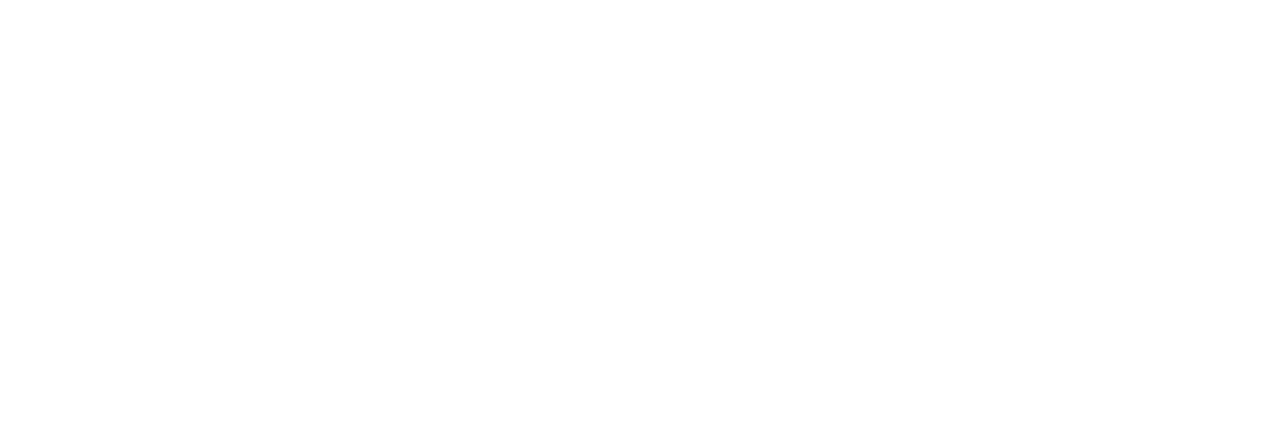
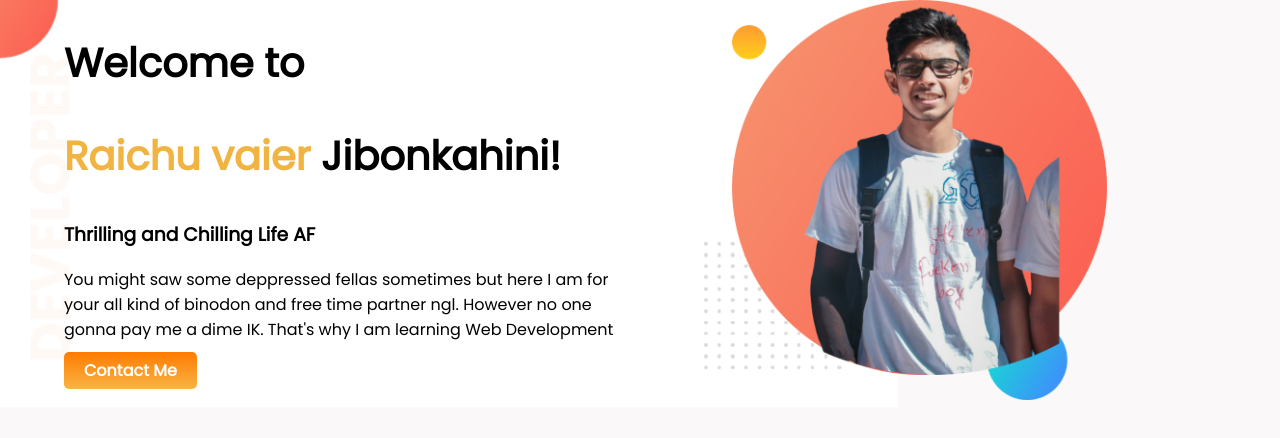
Before and after one commit to Raiyaann/developer-portfolio, a plain HTML site: page index.html in a window 1280 px wide. Drawn offline with Linux system fonts and the light colour scheme.

Commit message:
first secton

```diff
--- a/index.html
+++ b/index.html
@@ -1,13 +1,32 @@
 <!DOCTYPE html>
 <html lang="en">
+
 <head>
     <meta charset="UTF-8">
     <meta http-equiv="X-UA-Compatible" content="IE=edge">
     <meta name="viewport" content="width=device-width, initial-scale=1.0">
     <title>Raiyan's Portfolio</title>
+    <link rel="preconnect" href="https://fonts.googleapis.com">
+    <link rel="preconnect" href="https://fonts.gstatic.com" crossorigin>
+    <link href="https://fonts.googleapis.com/css2?family=Poppins&display=swap" rel="stylesheet">
     <link rel="stylesheet" href="style.css">
 </head>
+
 <body>
+    <section class="top-banner">
+        <div class="half-width">
+            <h1>Welcome to</h1>
+            <h1> <span class="orange">Raichu vaier</span> Jibonkahini!</h1>
+            <h3>Thrilling and Chilling Life AF</h3>
+            <p>You might saw some deppressed fellas sometimes but here I am for your all kind of binodon and free time
+                partner ngl. However no one gonna pay me a dime IK. That's why I am learning Web Development
+            </p>
+            <a class="link-button" target="_blank" href="https://www.facebook.com/safwan.ryaan/">Contact Me</a>
+        </div>
+        <div class="half-width">
+            <img src="/images/raichu-bg.png" alt="raichu">
+        </div>
+    </section>
+</body>
 
-</body>
 </html>
--- a/style.css
+++ b/style.css
@@ -0,0 +1,34 @@
+body{
+    font-family: 'Poppins', sans-serif;
+    background-color: rgb(250, 248, 248);
+    margin: 0;
+
+}
+h1{
+    font-size: 40px;
+}
+.orange{
+    color: rgb(241, 179, 65);
+}
+section{
+    display: flex;
+}
+.half-width{
+    width: 50%;
+    padding-left: 5%;
+}
+.half-width img{
+    width:70%
+}
+.link-button{
+    text-decoration: none;
+    background-image: linear-gradient(rgb(255, 123, 0), rgb(248, 180, 69));
+    color: white;
+    font-weight: 700;
+    padding: 7px 20px;
+    border-radius: 5px;
+}
+.top-banner{
+    background-image: url(/images/top-banner.png);
+    background-repeat: no-repeat;
+}
```
Also changed, not shown: images/IMG-20210223-WA0016-removebg-preview.png (added), images/IMG_20200913_123304_932-removebg-preview.png (added), images/IMG_20210223_143741-removebg-preview.png (added), images/IMG_20210407_232003-removebg-preview.png (added), images/dream-bg.png (added), images/e607f7b5c992c2c0d48abc27c80fac49.0-removebg-preview.png (added), images/exp-bg.png (added), images/jhankar.png (added), images/jhankar2.png (added), images/my-bg-cut.png (added), images/my-bg-org.png (added), images/my-bg.png (added), images/my-bg2.png (added), images/raichu-bg.png (added), 3 more files.
